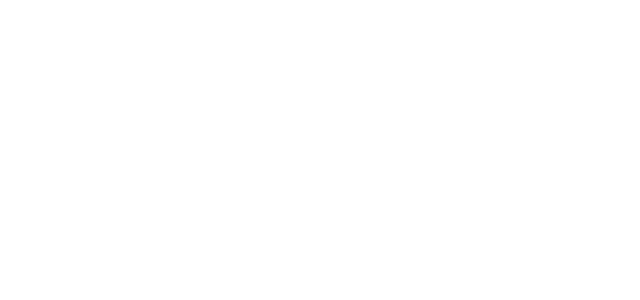
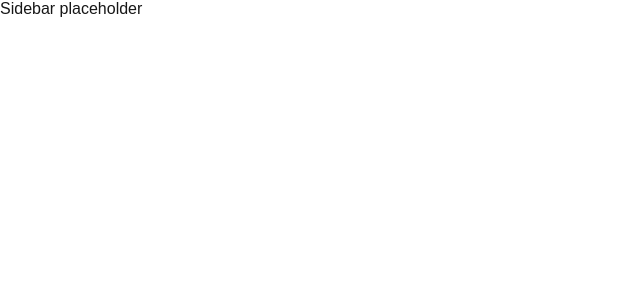
Before and after one commit to jalbe0076/component_kit, a Next.js app: page / in a window 1280 px wide. Shown: the top 300 px of the page, without its empty margins (0-640 px from the left). Built offline with nearby package versions, Linux system fonts and the light colour scheme.

Commit message:
cleanup layout.tsx

```diff
--- a/src/app/layout.tsx
+++ b/src/app/layout.tsx
@@ -1,31 +1,23 @@
 import type { Metadata } from "next";
-import { Geist, Geist_Mono } from "next/font/google";
 import "./globals.css";
 
-const geistSans = Geist({
-  variable: "--font-geist-sans",
-  subsets: ["latin"],
-});
-
-const geistMono = Geist_Mono({
-  variable: "--font-geist-mono",
-  subsets: ["latin"],
-});
-
 export const metadata: Metadata = {
-  title: "Create Next App",
-  description: "Generated by create next app",
+  title: "Component Library",
+  description: "A library of reusable components",
 };
 
 export default function RootLayout({
   children,
-}: Readonly<{
+}: {
   children: React.ReactNode;
-}>) {
+}) {
   return (
     <html lang="en">
-      <body className={`${geistSans.variable} ${geistMono.variable}`}>
-        {children}
+      <body>
+        <div className="layout-container">
+          <main className="content">{children}</main>
+          <aside className="sidebar">Sidebar placeholder</aside>
+        </div>
       </body>
     </html>
   );
```
